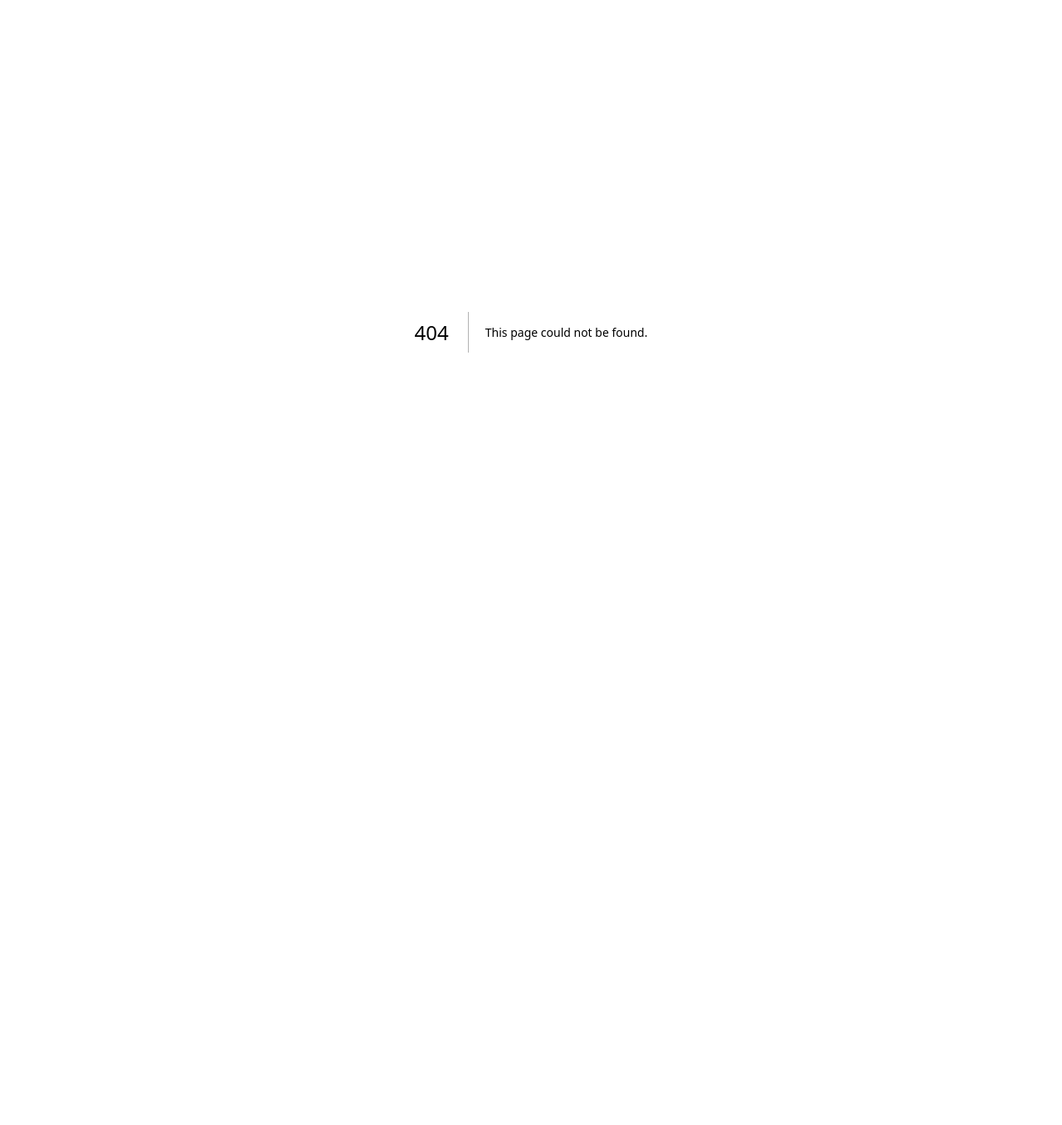
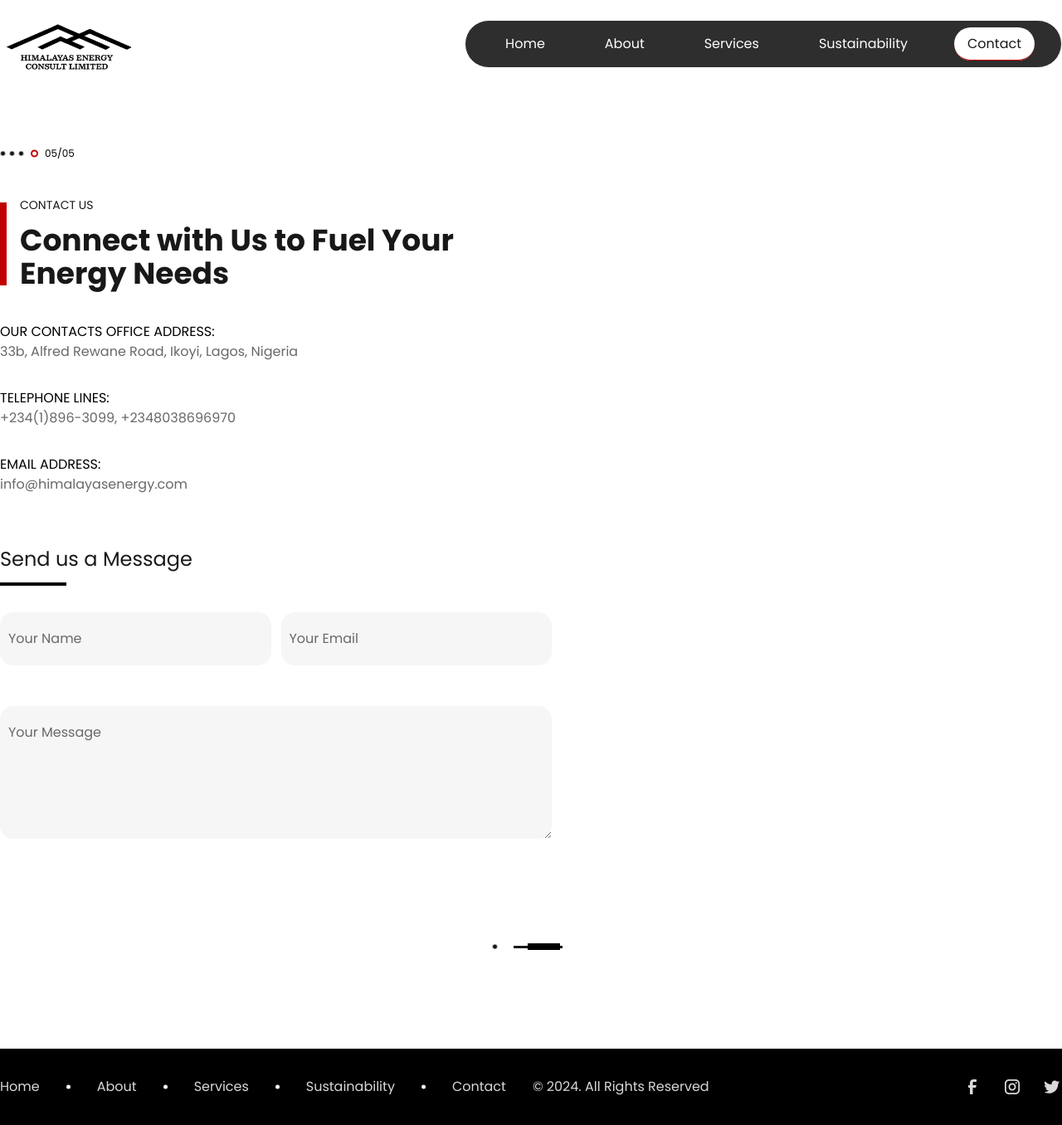
Before and after one commit to stainlezzking/himalayas-energy, a Next.js app: page /contact in a window 1280 px wide. Before the commit this address had no page. Shown: the whole page at 83% size. Before the commit the page ends 800 px from the top, so only its background shows below. Built offline with nearby package versions, Linux system fonts and the light colour scheme.

Commit message:
completed the contact page

```diff
--- /dev/null
+++ b/app/contact/page.jsx
@@ -0,0 +1,82 @@
+import Footer from "@/components/footer";
+import Navbar from "@/components/navbar";
+
+const Page = () => {
+  return (
+    <>
+      <main className="pageMargin">
+        <Navbar index={4} />
+        <span className="flex gap-x-2 items-center mt-[72px] mb-[44px]">
+          <svg width="29" height="8" viewBox="0 0 29 8" fill="none">
+            <circle cx="3.5" cy="4" r="3" fill="#181818" stroke="#D9D9D9" />
+            <circle cx="14.5" cy="4" r="3" fill="#181818" stroke="#D9D9D9" />
+            <circle cx="25.5" cy="4" r="3" fill="#181818" stroke="#D9D9D9" />
+          </svg>
+          <svg width="9" height="10" viewBox="0 0 9 10" fill="none">
+            <circle cx="4.5" cy="5" r="3.5" fill="white" stroke="#C00000" stroke-width="2" />
+          </svg>
+          <p className="text-xs text-black">05/05</p>
+        </span>
+        <div className="relative gap-x-6 items-center">
+          <span className="bg-primary block absolute top-1/2 -translate-y-1/2 w-2 h-[100px]"></span>
+          <div className="space-y-3 ps-6 w-[630px]">
+            <h4 className=" text-[14px]">CONTACT US</h4>
+            <h1 className="text-4xl font-bold">Connect with Us to Fuel Your Energy Needs</h1>
+          </div>
+        </div>
+        <div className="mt-[38px] space-y-[62px]">
+          <div className="space-y-8">
+            <div>
+              <h1 className="text-black">OUR CONTACTS OFFICE ADDRESS: </h1>
+              <p className="text-body1">33b, Alfred Rewane Road, Ikoyi, Lagos, Nigeria </p>
+            </div>
+            <div>
+              <h1 className="text-black">TELEPHONE LINES: </h1>
+              <p className="text-body1">+234(1)896-3099, +2348038696970 </p>
+            </div>
+            <div>
+              <h1 className="text-black">EMAIL ADDRESS: </h1>
+              <p className="text-body1">info@himalayasenergy.com</p>
+            </div>
+          </div>
+          <form action="" className="space-y-8">
+            <div className="space-y-3">
+              <h1 className="text-2xl">Send us a Message</h1>
+              <span className="bg-black block h-1 w-20"></span>
+            </div>
+            <div className="space-y-[49px] max-w-[665px]">
+              <div className="grid grid-cols-2 gap-x-3">
+                <div className="col-span-1">
+                  <input type="text" className="px-[10px] rounded-2xl w-full py-[20px] bg-[#F6F6F6] placeholder:text-body1" placeholder="Your Name" />
+                </div>
+                <div className="col-span-1">
+                  <input
+                    type="text"
+                    className="px-[10px] rounded-2xl w-full py-[20px] bg-[#F6F6F6] placeholder:text-body1"
+                    placeholder="Your Email"
+                  />
+                </div>
+              </div>
+              <textarea
+                name=""
+                className="bg-[#F6F6F6] text-body1 w-full px-[10px] rounded-2xl py-[20px] placeholder:text-body1"
+                placeholder="Your Message"
+                rows="5"
+              ></textarea>
+            </div>
+          </form>
+        </div>
+      </main>
+      <div className="my-[119px] flex justify-center">
+        <svg width="95" height="8" viewBox="0 0 95 8" fill="none" xmlns="http://www.w3.org/2000/svg">
+          <circle cx="3.5" cy="4" r="3" transform="rotate(-90 3.5 4)" fill="#181818" stroke="#D9D9D9" />
+          <rect x="26" y="6" width="3" height="59" transform="rotate(-90 26 6)" fill="#181818" />
+          <rect x="43" y="8" width="8" height="39" transform="rotate(-90 43 8)" fill="black" />
+        </svg>
+      </div>
+      <Footer />
+    </>
+  );
+};
+
+export default Page;
--- a/components/footer.jsx
+++ b/components/footer.jsx
@@ -4,35 +4,35 @@ const Footer = () => {
       <div className="pageMargin py-2 flex justify-between">
         <ul className="flex items-center gap-x-8 text-gray">
           <li>
-            <a href="">Home</a>
+            <a href="/home">Home</a>
           </li>
           <svg width="5" height="6" viewBox="0 0 5 6" fill="none" xmlns="http://www.w3.org/2000/svg">
             <circle cx="2.5" cy="3" r="2.5" transform="rotate(-90 2.5 3)" fill="white" />
           </svg>
 
           <li>
-            <a href="">About</a>
+            <a href="/about">About</a>
           </li>
           <svg width="5" height="6" viewBox="0 0 5 6" fill="none" xmlns="http://www.w3.org/2000/svg">
             <circle cx="2.5" cy="3" r="2.5" transform="rotate(-90 2.5 3)" fill="white" />
           </svg>
 
           <li>
-            <a href="">Services</a>
+            <a href="/services">Services</a>
           </li>
           <svg width="5" height="6" viewBox="0 0 5 6" fill="none" xmlns="http://www.w3.org/2000/svg">
             <circle cx="2.5" cy="3" r="2.5" transform="rotate(-90 2.5 3)" fill="white" />
           </svg>
 
           <li>
-            <a href="">Sustainability</a>
+            <a href="/sustainability">Sustainability</a>
           </li>
           <svg width="5" height="6" viewBox="0 0 5 6" fill="none" xmlns="http://www.w3.org/2000/svg">
             <circle cx="2.5" cy="3" r="2.5" transform="rotate(-90 2.5 3)" fill="white" />
           </svg>
 
           <li>
-            <a href="">Contact</a>
+            <a href="/contact">Contact</a>
           </li>
           <li> &copy; 2024. All Rights Reserved</li>
         </ul>
--- a/components/navbar.jsx
+++ b/components/navbar.jsx
@@ -4,11 +4,11 @@ import Whitelogo from "@/public/whitelogo.png";
 
 const Navbar = ({ whiteShade, index = 0 }) => {
   return (
-    <nav className="flex justify-between items-end h-[105px]">
+    <nav className="flex justify-between items-center h-[105px]">
       <div className="max-w-[162px]">
         <Image src={whiteShade ? Whitelogo : Blacklogo} width="162" className="w-full" />
       </div>
-      <ul className={"flex py-4 px-8 gap-x-10 rounded-l-full rounded-r-full border border-white text-white bg-[#181818]/90"}>
+      <ul className={`flex py-4 px-8 gap-x-10 rounded-l-full rounded-r-full border border-white text-white bg-[#181818]/90`}>
         <li>
           <a
             href="/"
```
